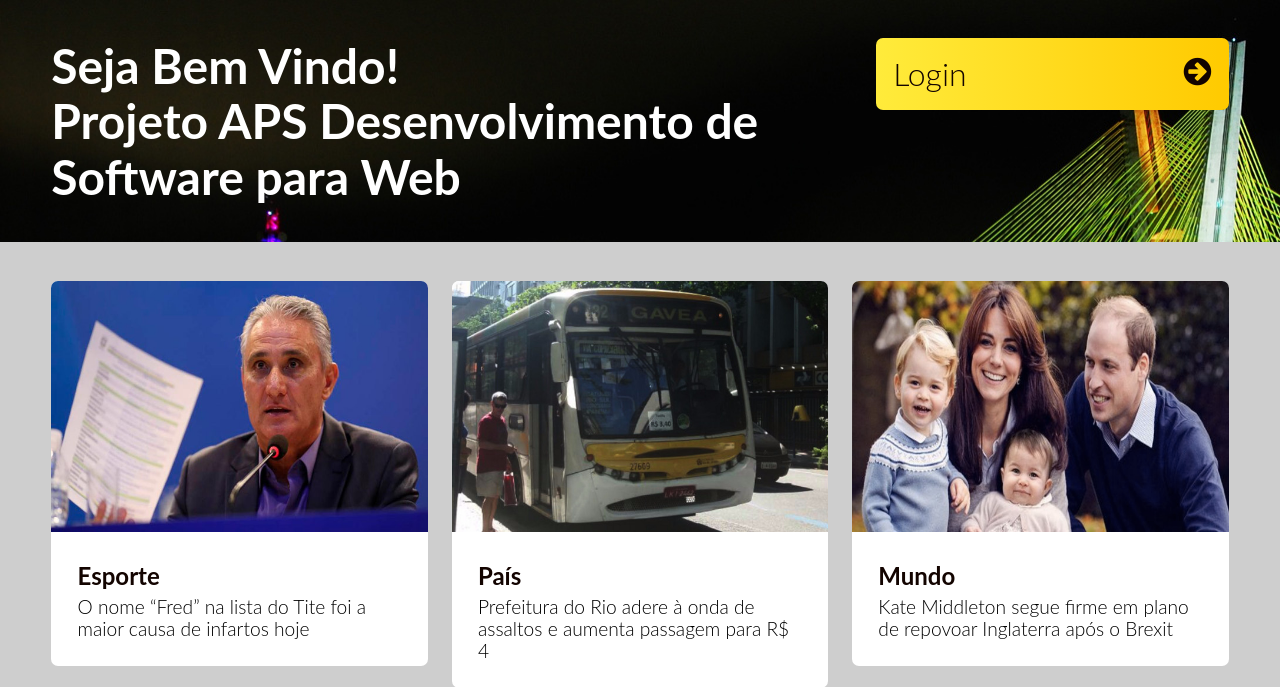
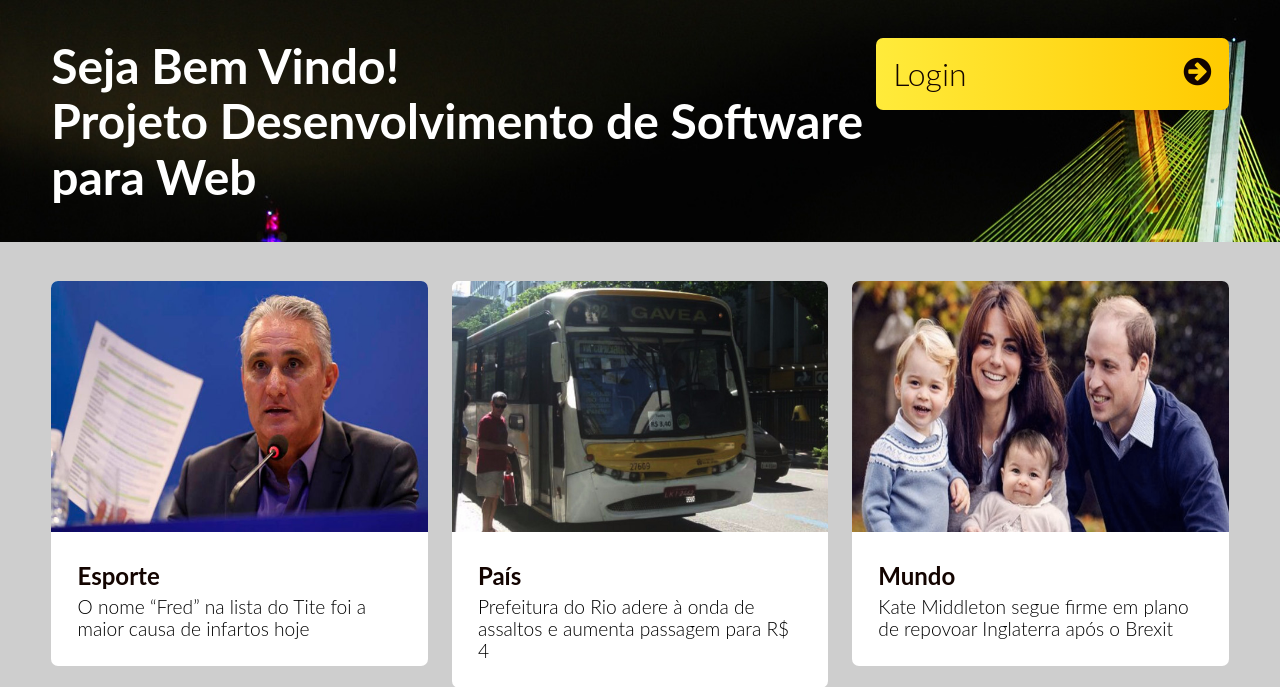
Before and after one commit to Lucas-JS/Projeto-APS-DSW, a PHP site: page / in a window 1280 px wide. Shown: the part 204-891 px from the top of the page. Run offline with PHP 8.4, Linux system fonts and the light colour scheme; data that the repository does not hold is empty; some libraries are stand-ins or nearby versions.

Commit message:
Update index.php

```diff
--- a/index.php
+++ b/index.php
@@ -89,7 +89,7 @@ if (isset($_POST['btn-registrar'])) {
 	<div class="banner container">
 		<div class="title">
 			<h2>Seja Bem Vindo!</h2>
-			<h2> Projeto APS Desenvolvimento de Software para Web </h2>
+			<h2> Projeto Desenvolvimento de Software para Web </h2>
 		</div>
 		<!-- BUTTONS -->
 		<div class="buttons">
```
